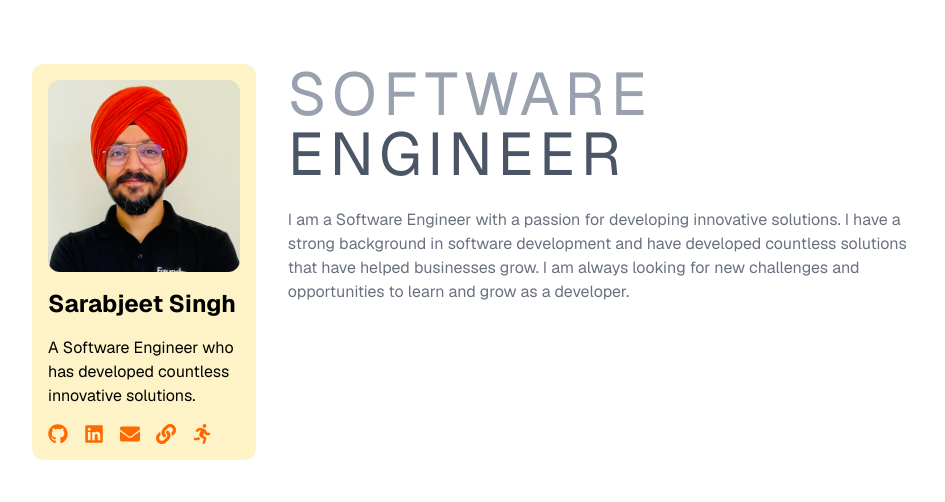
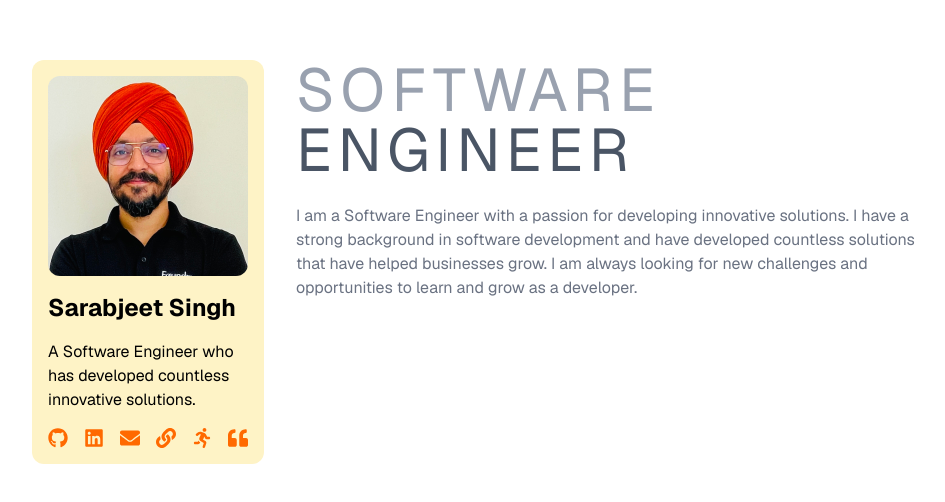
Before and after one commit to sarabs3/sarab.dev, a Next.js app: page / in a window 1280 px wide. Shown: the part 138-640 px from the top of the page, without its empty margins (158-1103 px from the left). Built offline with nearby package versions, Linux system fonts and the light colour scheme.

Commit message:
added link for quotes

```diff
--- a/src/app/page.tsx
+++ b/src/app/page.tsx
@@ -1,6 +1,6 @@
 import Image from "next/image";
 import Link from "next/link";
-import { FaGithub, FaLinkedin, FaEnvelope, FaLink, FaRunning } from "react-icons/fa";
+import { FaGithub, FaLinkedin, FaEnvelope, FaLink, FaRunning, FaQuoteLeft } from "react-icons/fa";
 
 export default function Home() {
   return (
@@ -26,6 +26,9 @@ export default function Home() {
             <Link href="/running">
               <FaRunning size={20} className="text-orange-500" />
             </Link>
+            <Link href="/quotes">
+              <FaQuoteLeft size={20} className="text-orange-500" />
+            </Link>
           </div>
         </div>
         <div className="w-full">
```
